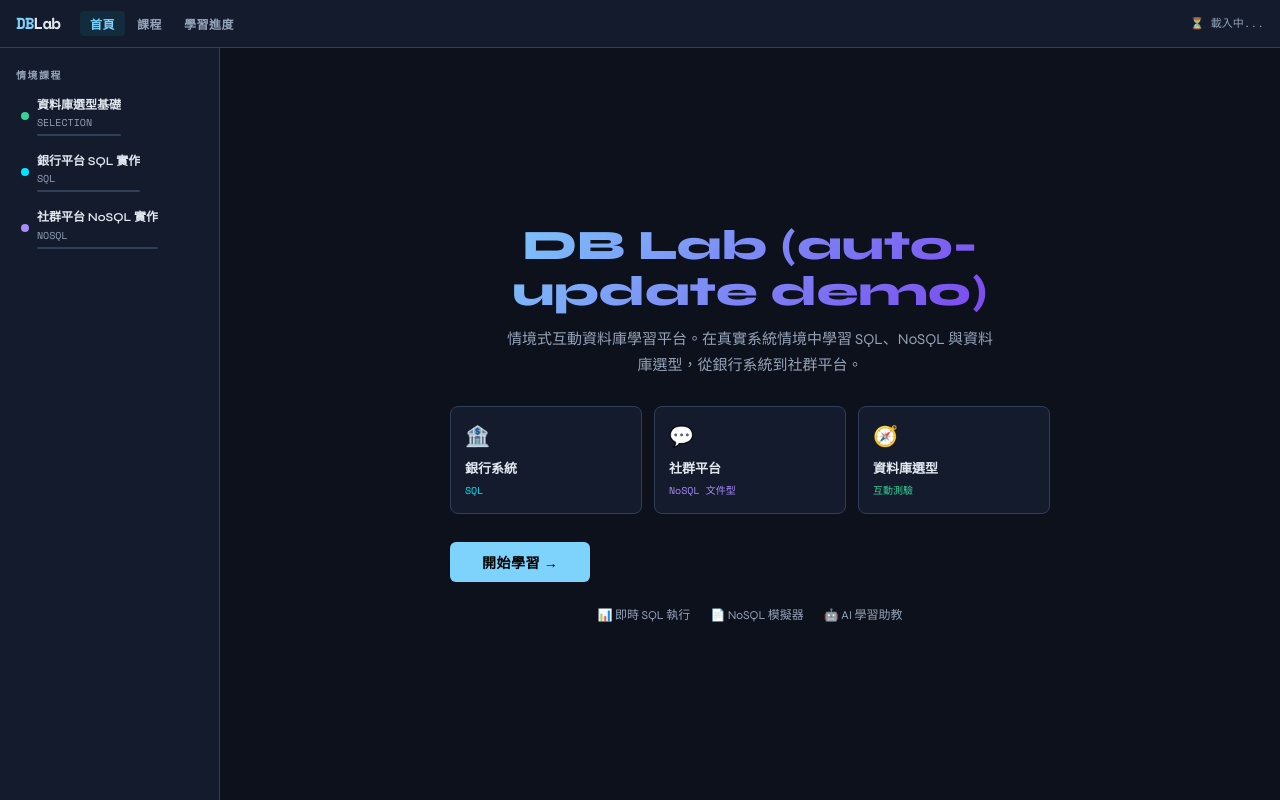
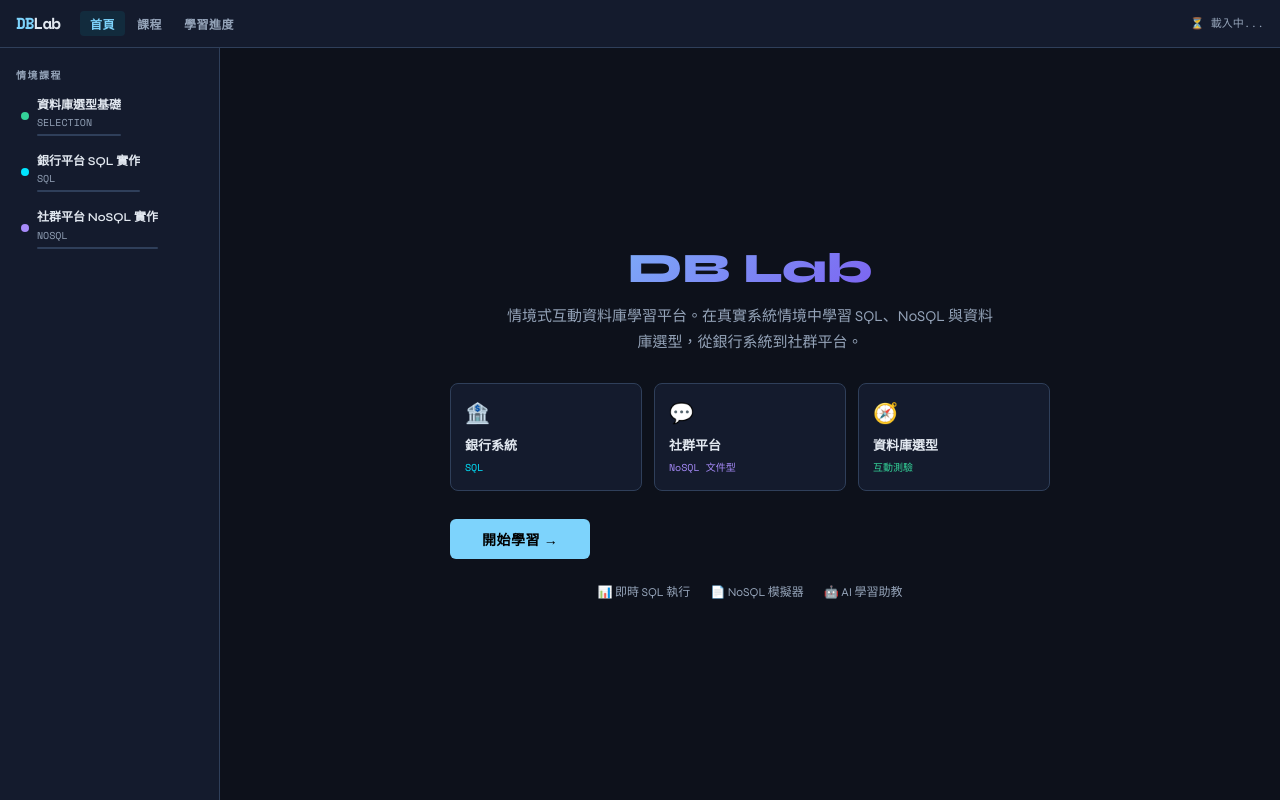
Before and after one commit to timothychen24/Database-UI, a React (Vite) app: page / in a window 1280 px wide. Built offline with nearby package versions, Linux system fonts and the light colour scheme.

Commit message:
Auto commit: 2026-05-25T19:25:32.690Z

```diff
--- a/src/DBLab.jsx
+++ b/src/DBLab.jsx
@@ -1839,7 +1839,7 @@ function HomePage({ onStart, onCourse }) {
   return (
     <div className="home-page">
       <div style={{ maxWidth: 600, width: "100%" }}>
-        <div className="hero-title">DB Lab (auto-update demo)</div>
+        <div className="hero-title">DB Lab</div>
         <p className="hero-sub">
           情境式互動資料庫學習平台。在真實系統情境中學習 SQL、NoSQL 與資料庫選型，從銀行系統到社群平台。
         </p>
```
